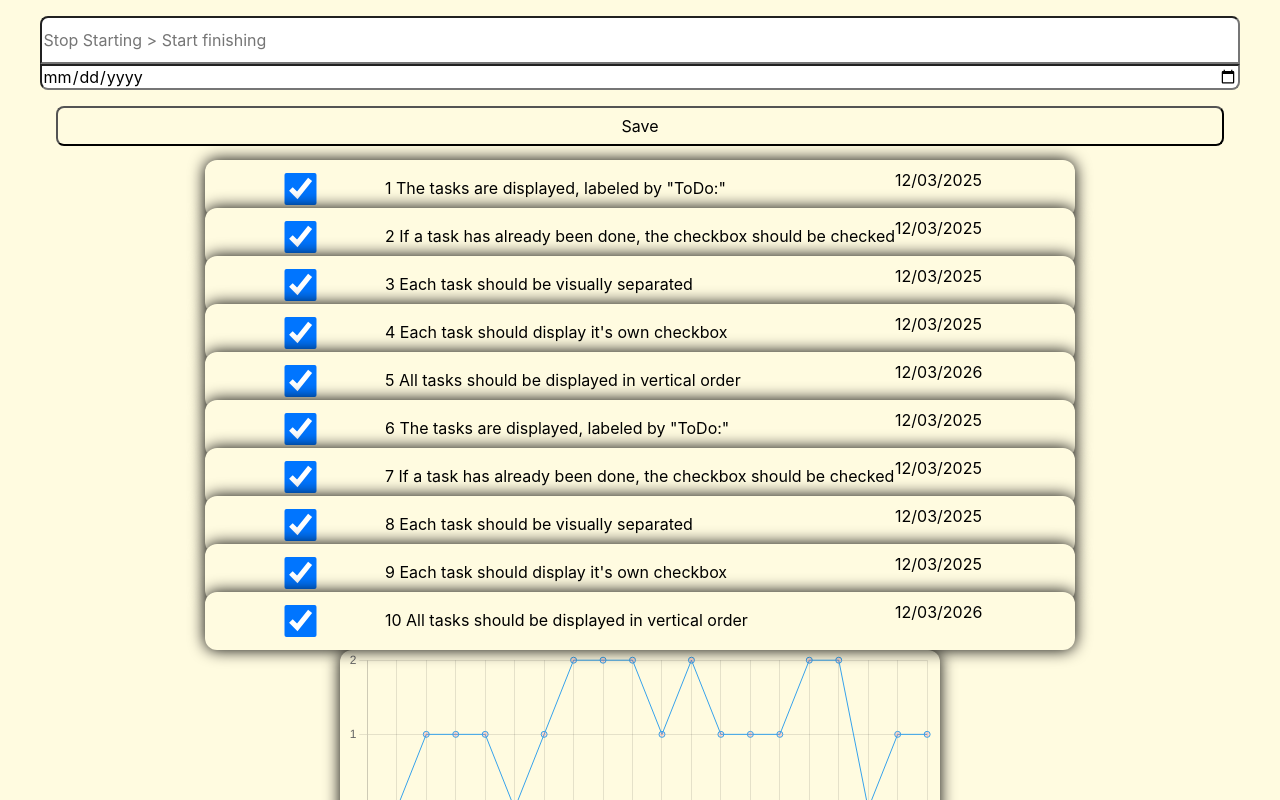
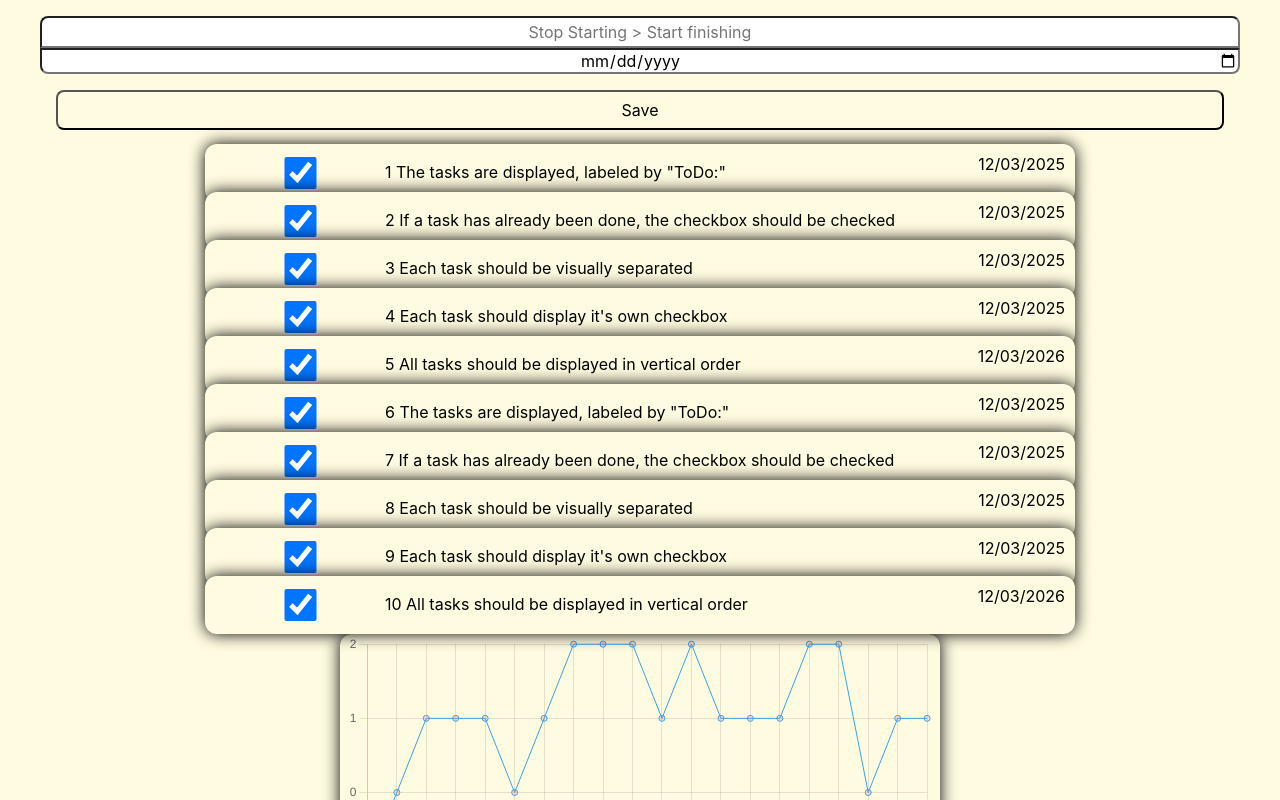
Before and after one commit to HishamAlmannai/capstone-project, a Next.js app: page / in a window 1280 px wide. Shown: the top 800 px of the page. Built offline with nearby package versions, Linux system fonts and the light colour scheme.

Commit message:
Remove empty strings from form

```diff
--- a/src/components/Form/Form.js
+++ b/src/components/Form/Form.js
@@ -50,6 +50,7 @@ export default function Form({ editMode, exitEditMode, id, handleSubmit }) {
 				type="text"
 				minLength="2"
 				maxLength="200"
+				pattern=".*\S+.*"
 				name="input"
 				placeholder="Stop Starting > Start finishing"
 				value={inputValue}
--- a/styles/GlobalStyle.js
+++ b/styles/GlobalStyle.js
@@ -89,11 +89,17 @@ const GlobalStyle = createGlobalStyle`
     &:hover{
       cursor: pointer
   }
-
+  }
   span.dueDate{
     margin-left: auto
   }
-  }
+
+  input::placeholder{
+   text-align: center;
+}
+
+
+
 `;
 
 export default GlobalStyle;
--- a/styles/Input.styled.js
+++ b/styles/Input.styled.js
@@ -1,12 +1,13 @@
 import styled from 'styled-components';
 
 export const StyledInput = styled.input`
-	height: 3rem;
+	height: 2rem;
 	border-radius: 0.5rem 0.5rem 0 0;
 `;
 
 export const StyledDate = styled.input`
 	border-radius: 0 0 0.5rem 0.5rem;
+	text-align: center;
 `;
 
 export const StyledCheckbox = styled.input`
```
